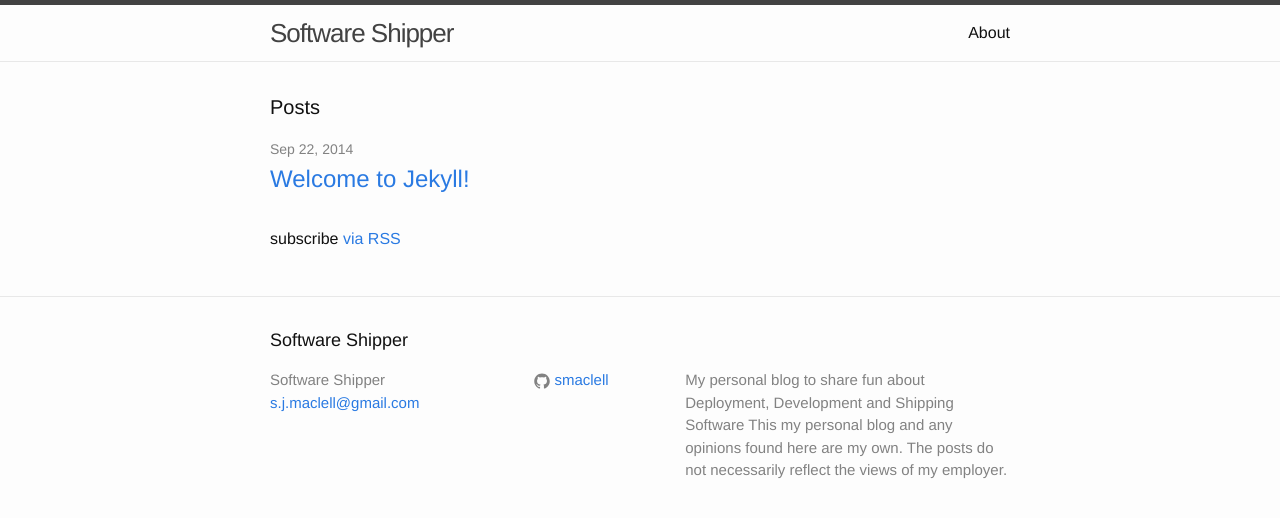
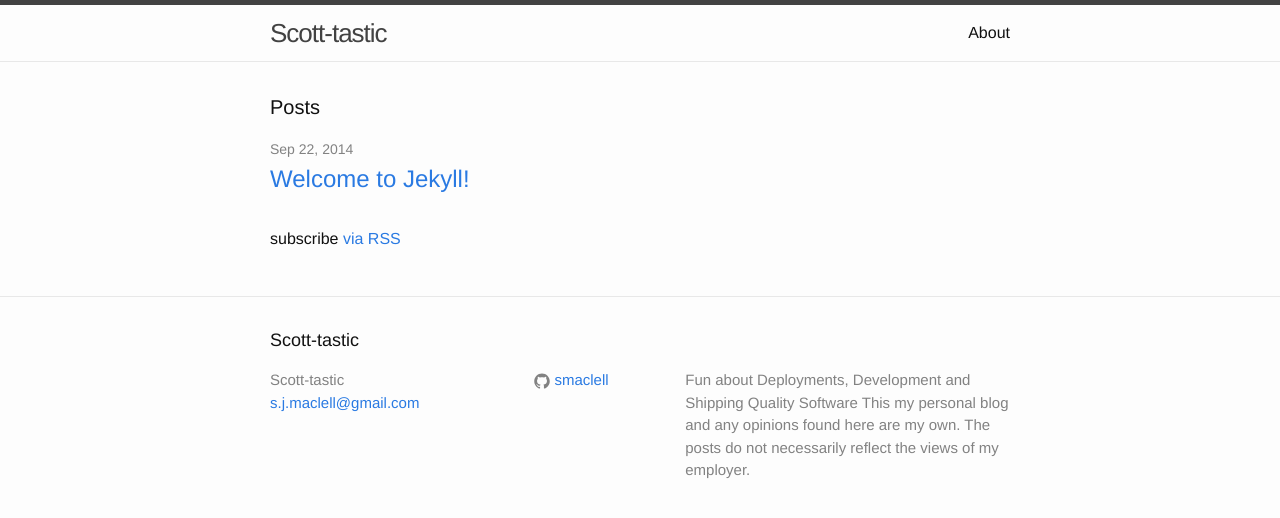
Before and after one commit to smaclell/smaclell.github.io, a Jekyll site: the page built from index.html, in a window 1280 px wide. Shown: the top 518 px of the page. Built offline with Jekyll 4.4.1, drawn with Linux system fonts in a browser that asks for light colours.

Commit message:
Tweaking the configuration

```diff
--- a/_config.yml
+++ b/_config.yml
@@ -1,8 +1,8 @@
 # Site settings
-title: Software Shipper
+title: Scott-tastic
 email: s.j.maclell@gmail.com
 description: > # this means to ignore newlines until "baseurl:"
-  My personal blog to share fun about Deployment, Development and Shipping Software
+  Fun about Deployments, Development and Shipping Quality Software
 
   This my personal blog and any opinions found here are my own. The posts do not necessarily reflect the views of my employer.
 baseurl: "" # the subpath of your site, e.g. /blog/
```
